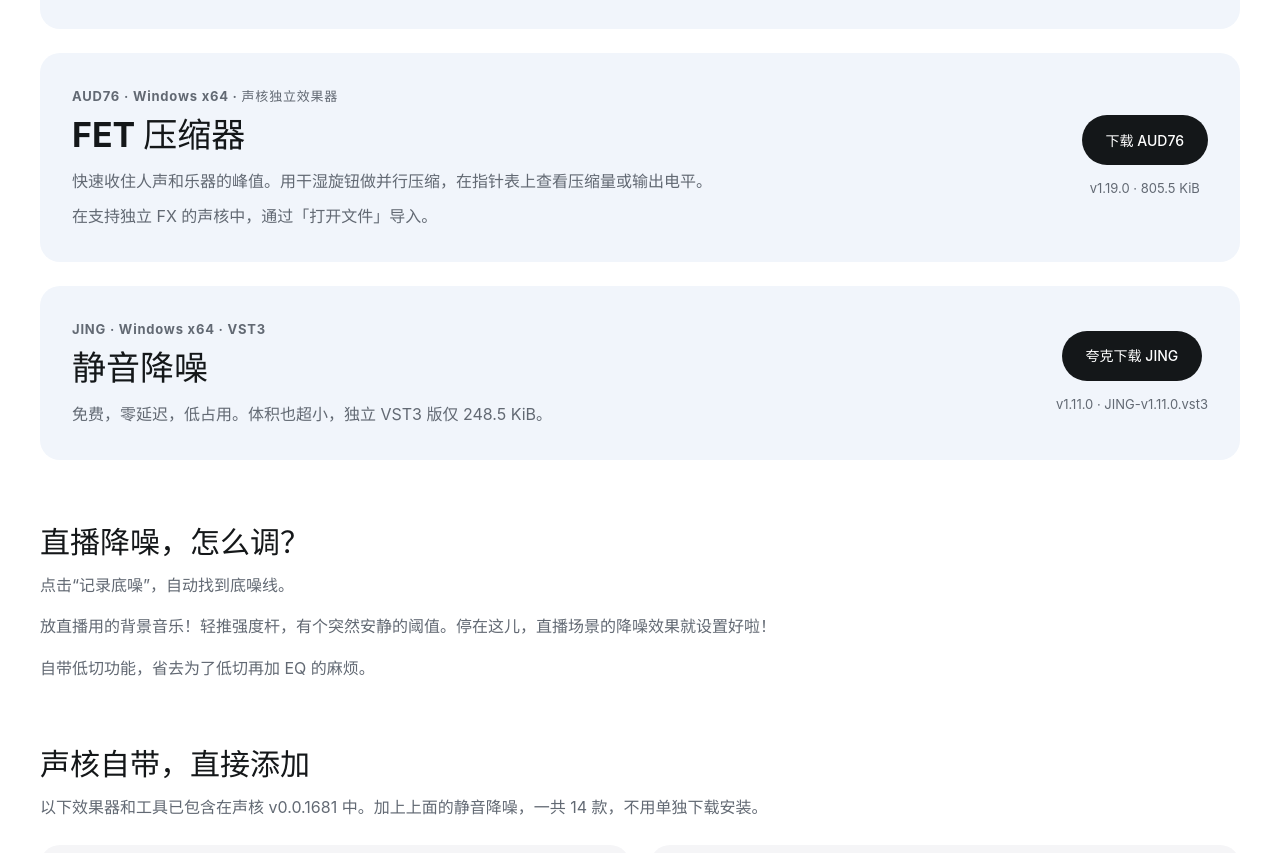
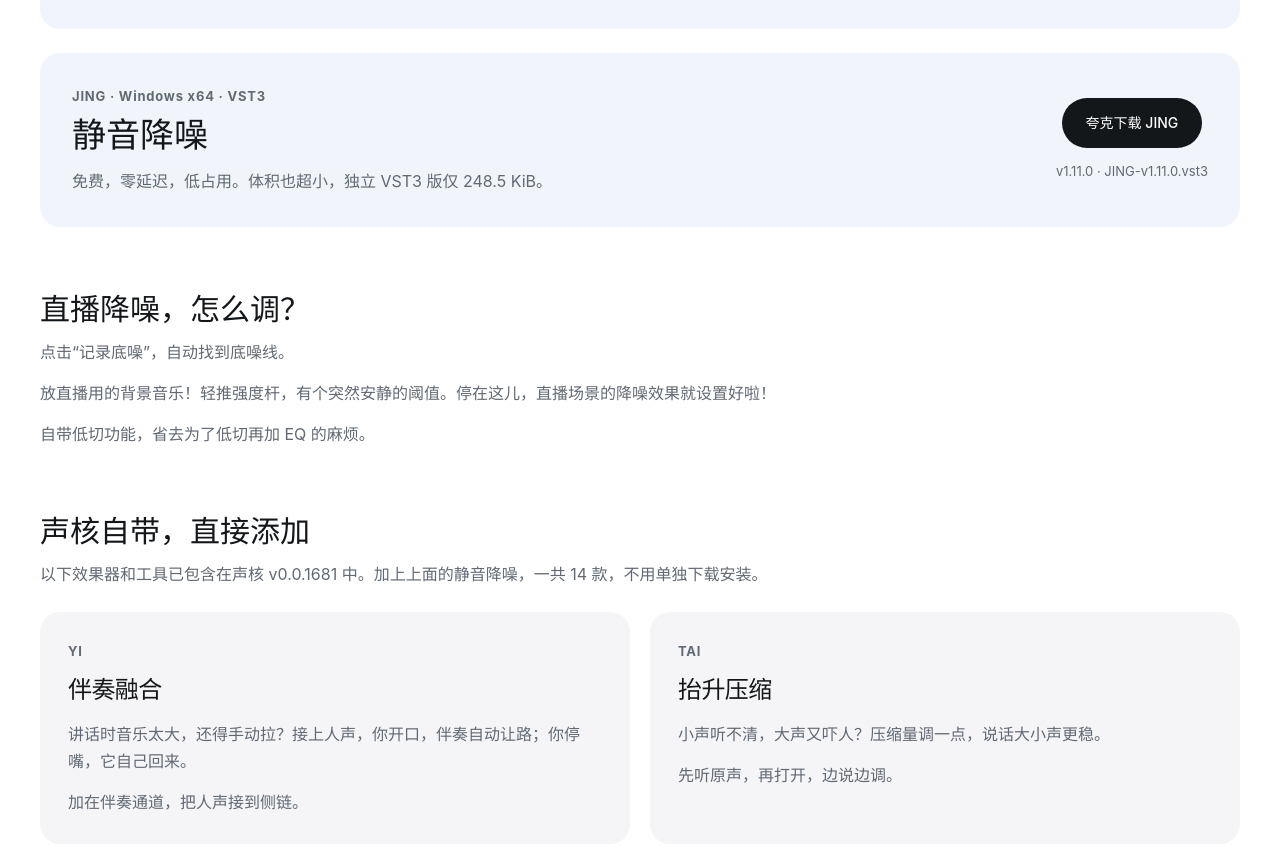
Before and after one commit to itorr/audcore-document, a plain HTML site: page website/dist/effects/index.html in a window 1280 px wide. Shown: the part 1063-1916 px from the top of the page. Drawn offline with Linux system fonts and the light colour scheme.

Commit message:
fix: 撤下误加的AUD76官网下载入口

```diff
--- a/website/dist/effects/index.html
+++ b/website/dist/effects/index.html
@@ -54,18 +54,6 @@
         <div class="effects-download-action">
           <a class="pill" href="/effects/downloads/Aud2A-v1.21.0.fx.audcore" download>下载 Aud2A</a>
           <p>v1.21.0 · 572.5 KiB</p>
-        </div>
-      </section>
-      <section class="effects-download" id="aud76-download" aria-labelledby="aud76-title">
-        <div>
-          <p class="effect-code">AUD76 · Windows x64 · 声核独立效果器</p>
-          <h2 id="aud76-title">FET 压缩器</h2>
-          <p>快速收住人声和乐器的峰值。用干湿旋钮做并行压缩，在指针表上查看压缩量或输出电平。</p>
-          <p>在支持独立 FX 的声核中，通过「打开文件」导入。</p>
-        </div>
-        <div class="effects-download-action">
-          <a class="pill" href="/extensions/plugin/windows-x86_64/cn.audcore.aud76/1.19.0/ee64a78ba72441f6ce2df4086fcf7e37bf52e3a604c191c9efeb2fb6b0c9dcf6.fx.audcore" download="AUD76-v1.19.0.fx.audcore">下载 AUD76</a>
-          <p>v1.19.0 · 805.5 KiB</p>
         </div>
       </section>
       <section class="effects-download" id="jing-download" aria-labelledby="download-title">
```
